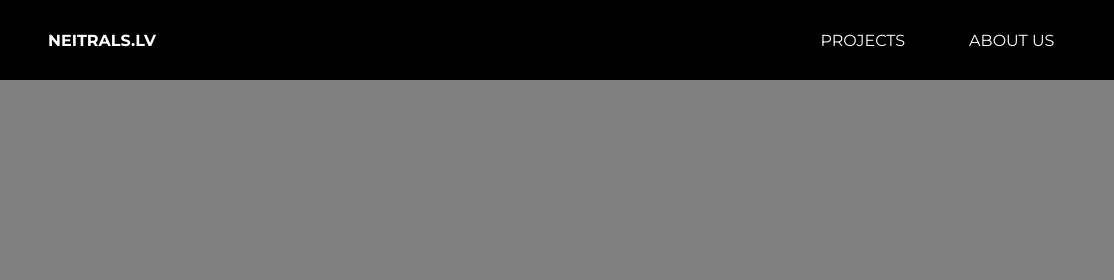
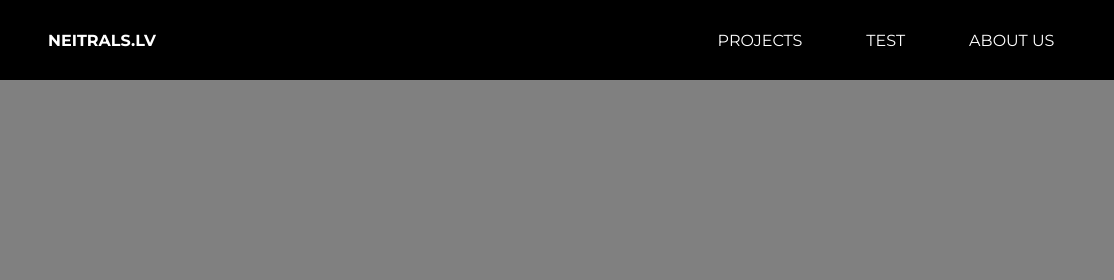
Before and after one commit to CharisDev/CharisDev.github.io, a plain HTML site: page carbon/about.html in a window 1280 px wide. Shown: the top 280 px of the page, 0-1114 px from the left. Drawn offline with Linux system fonts and the light colour scheme.

Commit message:
test page added to navigation

```diff
--- a/carbon/about.html
+++ b/carbon/about.html
@@ -14,6 +14,7 @@
       <a class="logo" href="./index.html">NEITRALS.LV</a>
       <ul class="navigation">
         <a href="./projects.html" class="nav-item desktop-only">PROJECTS</a>
+        <a href="./test-1.html" class="nav-item desktop-only">TEST</a>
         <a href="./about.html" class="nav-item desktop-only">ABOUT US</a>
         <a href="#" class="nav-item">
           <img
```
Also changed, not shown: carbon/projects.html (+1 -0 lines), carbon/shopping-cart.html (+1 -0 lines), carbon/test-1.html (+1 -0 lines).
